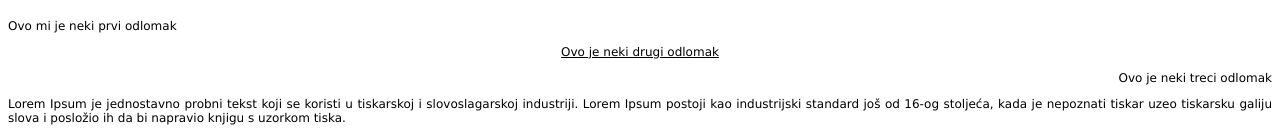
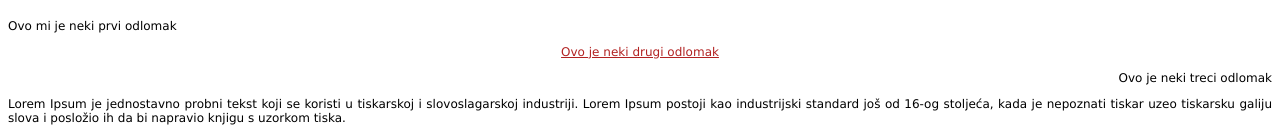
Before and after one commit to mblazevicc/web, a plain HTML site: page index.html in a window 1280 px wide. Shown: the part 770-905 px from the top of the page. Drawn offline with Linux system fonts and the light colour scheme.

Commit message:
Update moj_stil.css

```diff
--- a/moj_stil.css
+++ b/moj_stil.css
@@ -21,7 +21,7 @@ p.citat
 }
 p.drugi
 {
-   color: "FireBrick";
+   color: FireBrick;
     text-align: center;
     text-decoration: underline;
 }
```
